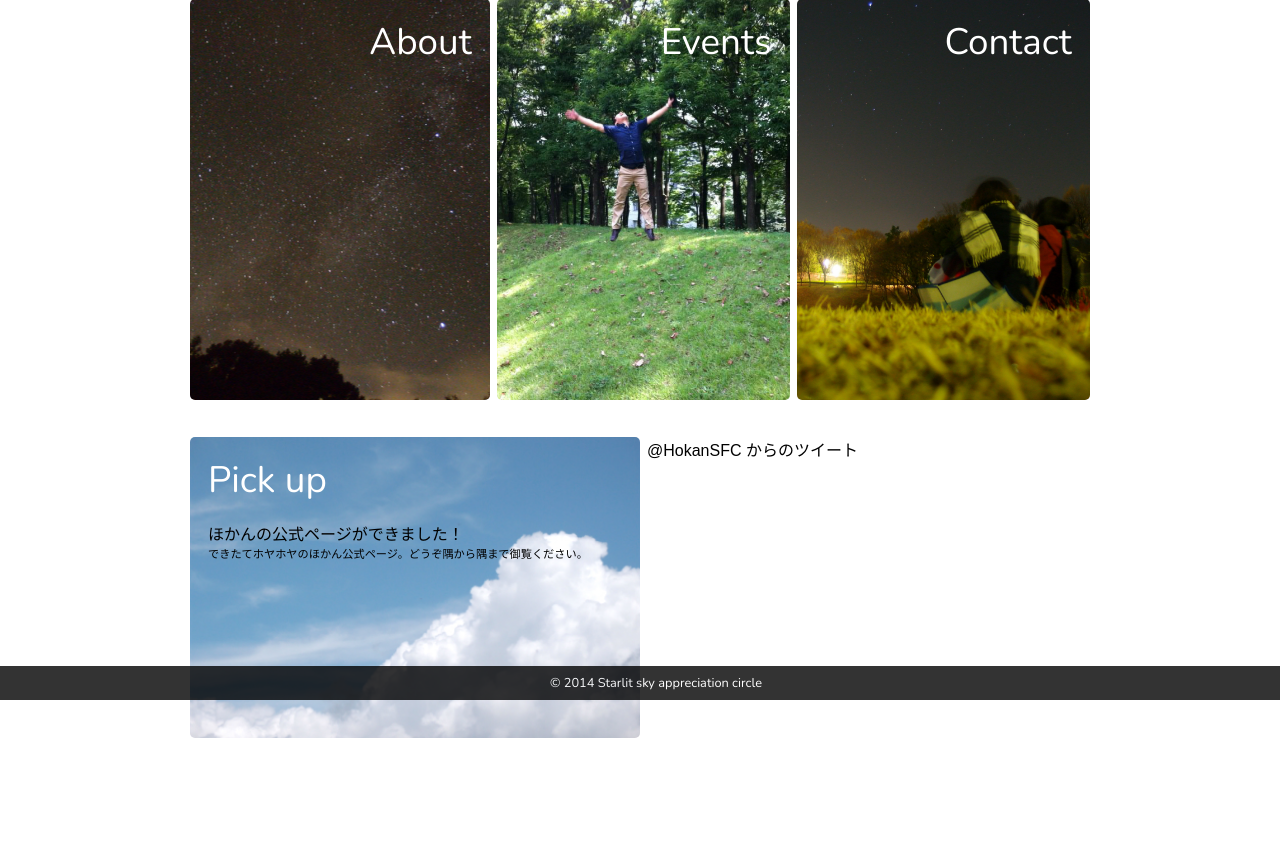
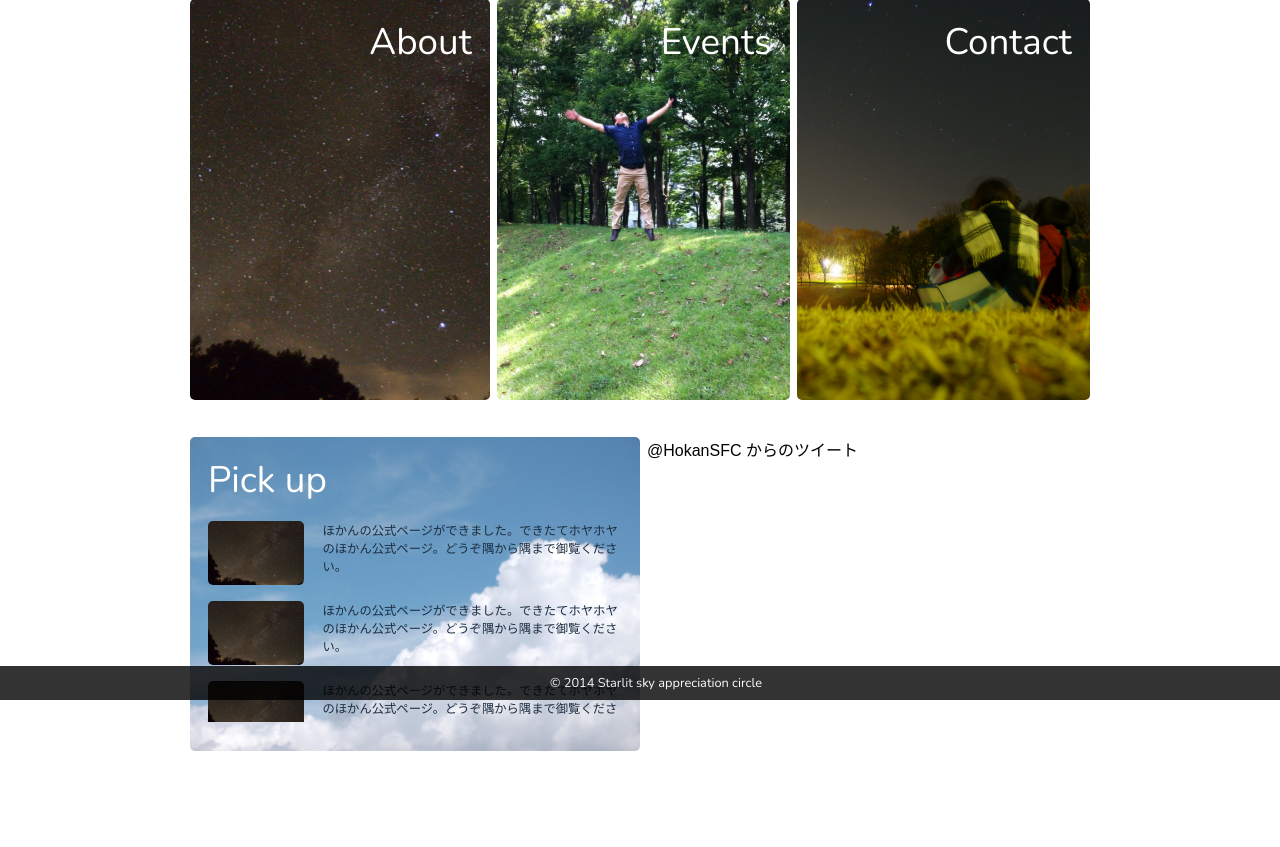
Before and after one commit to hokan-sfc/webpage, a PHP site: page / in a window 1280 px wide. Shown: the part 100-947 px from the top of the page. Before the commit the page ends 838 px from the top, so only its background shows below. Run offline with PHP 8.4, Linux system fonts and the light colour scheme; some libraries are stand-ins or nearby versions.

Commit message:
Pick upをとりあえずデザインしてみた

```diff
--- a/index.css
+++ b/index.css
@@ -155,14 +155,29 @@
 }
 
 #col2>section>div>div>div {
-    margin-top: 1em;
+    color: #1c2e40;
+    height: 12.6em;
+    margin: 1em 0 0.7em 0;
     overflow: scroll;
 }
-#col2>section article>h1 {
-    font-size: 1em;
+#col2>section article {
+    display: table;
+    margin-bottom: 1em;
+}
+#col2>section article>* {
+    display: table-cell;
+}
+#col2>section article>div {
+    width: 6em;
+    height: 4em;
+    background-size: cover;
+    background-repeat: no-repeat;
+    background-position: center;
+    border-radius: 5px;
 }
 #col2>section article>p {
-    font-size: 0.7em;
+    padding-left: 1.5em;
+    font-size: 0.77em;
 }
 
 /*
--- a/index.html
+++ b/index.html
@@ -44,8 +44,23 @@
                             <div>
 
                                 <article>
-                                    <h1>ほかんの公式ページができました！</h1>
-                                    <p>できたてホヤホヤのほかん公式ページ。どうぞ隅から隅まで御覧ください。</p>
+                                    <div style='background-image: url("img/about.jpg")'></div>
+                                    <p>ほかんの公式ページができました。できたてホヤホヤのほかん公式ページ。どうぞ隅から隅まで御覧ください。</p>
+                                </article>
+
+                                <article>
+                                    <div style='background-image: url("img/about.jpg")'></div>
+                                    <p>ほかんの公式ページができました。できたてホヤホヤのほかん公式ページ。どうぞ隅から隅まで御覧ください。</p>
+                                </article>
+
+                                <article>
+                                    <div style='background-image: url("img/about.jpg")'></div>
+                                    <p>ほかんの公式ページができました。できたてホヤホヤのほかん公式ページ。どうぞ隅から隅まで御覧ください。</p>
+                                </article>
+
+                                <article>
+                                    <div style='background-image: url("img/about.jpg")'></div>
+                                    <p>ほかんの公式ページができました。できたてホヤホヤのほかん公式ページ。どうぞ隅から隅まで御覧ください。</p>
                                 </article>
 
                             </div>
```
